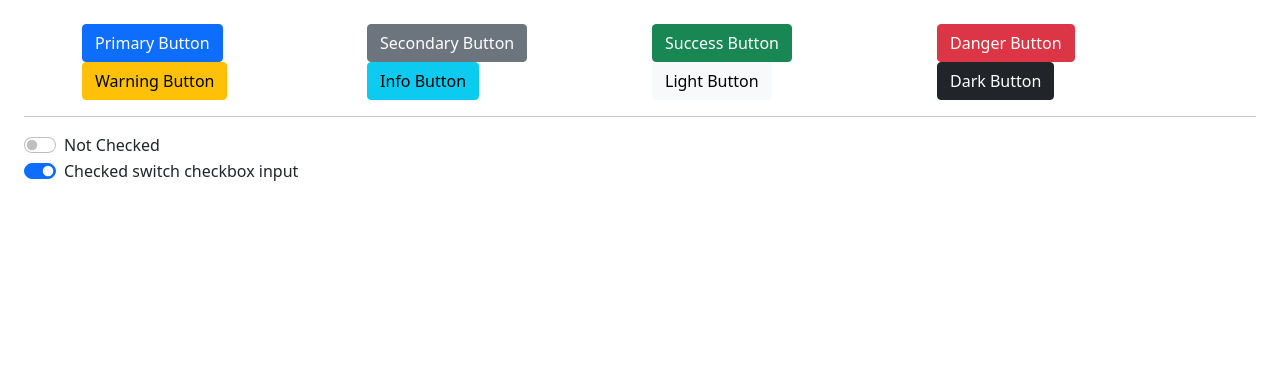
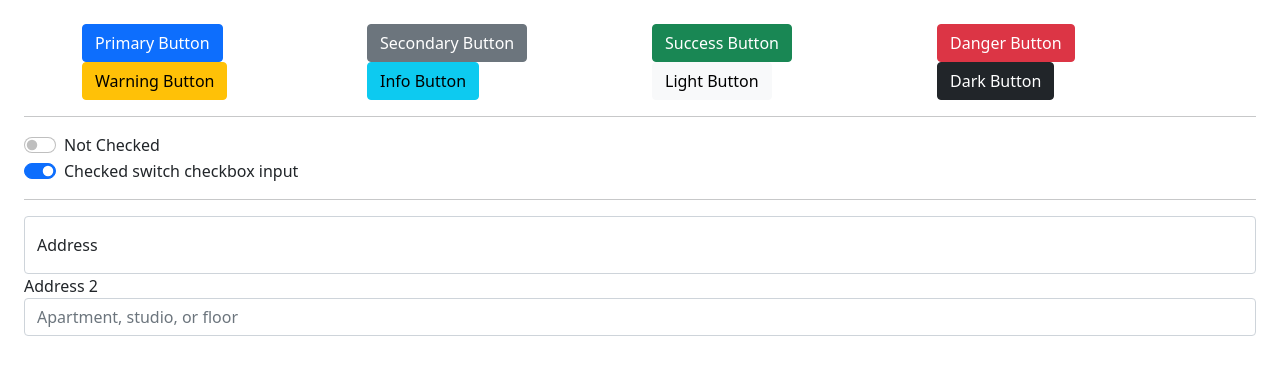
Before and after one commit to mnasafi/Intro-Front-End-Development, a website built with webpack: page src/index.html in a window 1280 px wide. Built offline with nearby package versions, Linux system fonts and the light colour scheme.

Commit message:
Added BootStrap buttons and forms

```diff
--- a/src/index.html
+++ b/src/index.html
@@ -52,7 +52,7 @@
       <!-- END container div -->
     </div>
 
-<hr>
+    <hr />
 
     <!-- Switches -->
     <div class="form-check form-switch">
@@ -66,7 +66,6 @@
       >
     </div>
 
-
     <div class="form-check form-switch">
       <input
         class="form-check-input"
@@ -79,6 +78,37 @@
       >
     </div>
 
+    <hr />
 
+    <!-- Floating Labels in input txt box -->
+
+    <!-- <label for="inputAddress">Address123</label> -->
+
+    <div class="form-floating">
+      <!-- label does not float if placed here on top of <input>
+      <label for="addressInput">Address Here</label>
+      -->
+
+      <input
+        type="text"
+        class="form-control"
+        id="addressInput"
+        placeholder="Address"
+      />
+      <!-- To float label, place under <input tag> -->
+      <label for="addressInput">Address</label>
+    </div>
+
+    <div class="form-group">
+      <label for="inputAddress2">Address 2</label>
+      <input
+        type="text"
+        class="form-control"
+        id="inputAddress2"
+        placeholder="Apartment, studio, or floor"
+      />
+    </div>
+
+    <!-- END -->
   </body>
 </html>
```
